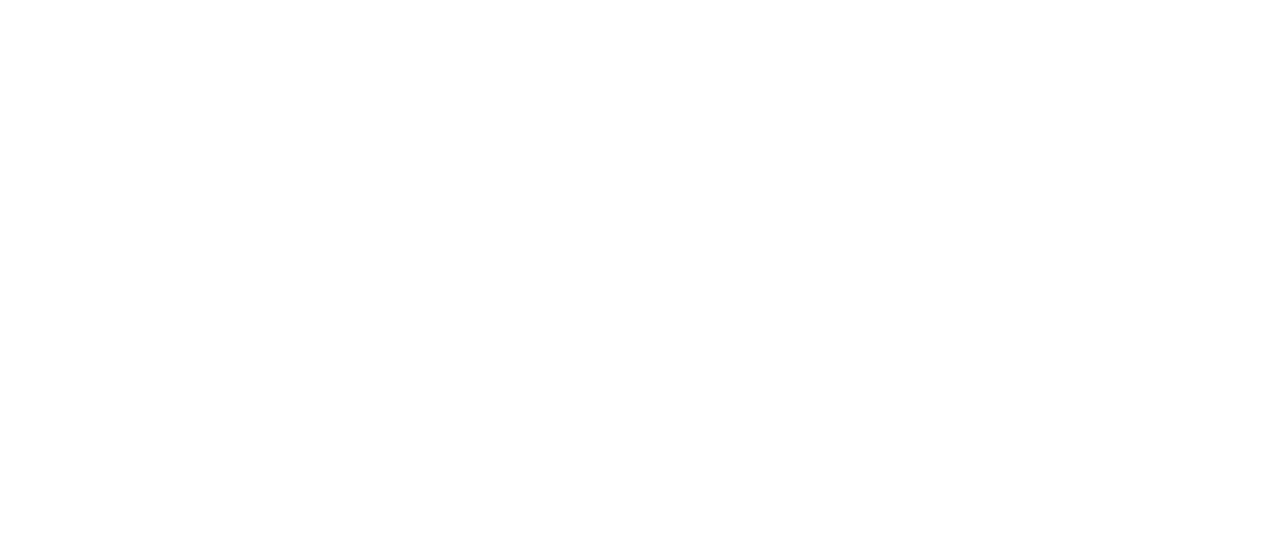
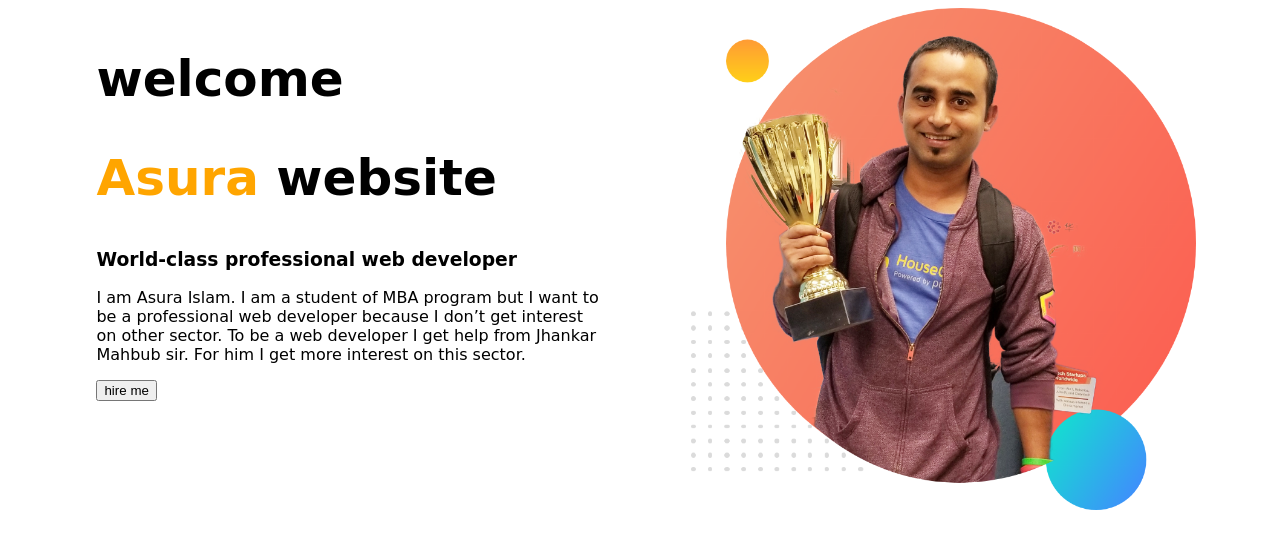
Before and after one commit to asura-islam/web-protfolio, a plain HTML site: page index.html in a window 1280 px wide. Drawn offline with Linux system fonts and the light colour scheme; a web font is replaced by a local one.

Commit message:
commit top part

```diff
--- a/index.html
+++ b/index.html
@@ -3,9 +3,25 @@
 <head>
     <meta charset="UTF-8">
     <meta name="viewport" content="width=device-width, initial-scale=1.0">
-    <title>Document</title>
+    <title>Asura web development</title>
+    <link rel="preconnect" href="https://fonts.gstatic.com">
+<link href="https://fonts.googleapis.com/css2?family=Redressed&display=swap" rel="stylesheet">
+    <link rel="stylesheet" href="style.css">
 </head>
 <body>
+    <section>
+        <div class="half-width">
+            <h1>welcome</h1>
+    <h1><span class="name-highlight">
+        Asura </span>website</h1>
+        <h3>World-class professional web developer</h3>
+        <p>I am Asura Islam. I am a student of MBA program but I want to be a professional web developer because I don’t get interest on other sector. To be a web developer I get help from Jhankar Mahbub sir. For him I get more interest on this sector.</p>
+        <button>hire me</button>
+        </div>
+        <div class="half-width">
+            <img src="images/jhankar.png" alt="">
+        </div>
 
+    </section>
 </body>
 </html>
--- a/style.css
+++ b/style.css
@@ -0,0 +1,23 @@
+body{
+    font-family: 'Redressed', cursive;
+}
+
+h1{
+    font-size: 50px;
+
+}
+.name-highlight{
+    color: orange;
+
+}
+.half-width
+{
+    width: 40%;
+    float: left;
+    margin-left: 5%;
+    padding-left: 2%;
+}
+.half-width img{
+    width: 100%;
+
+}
```
